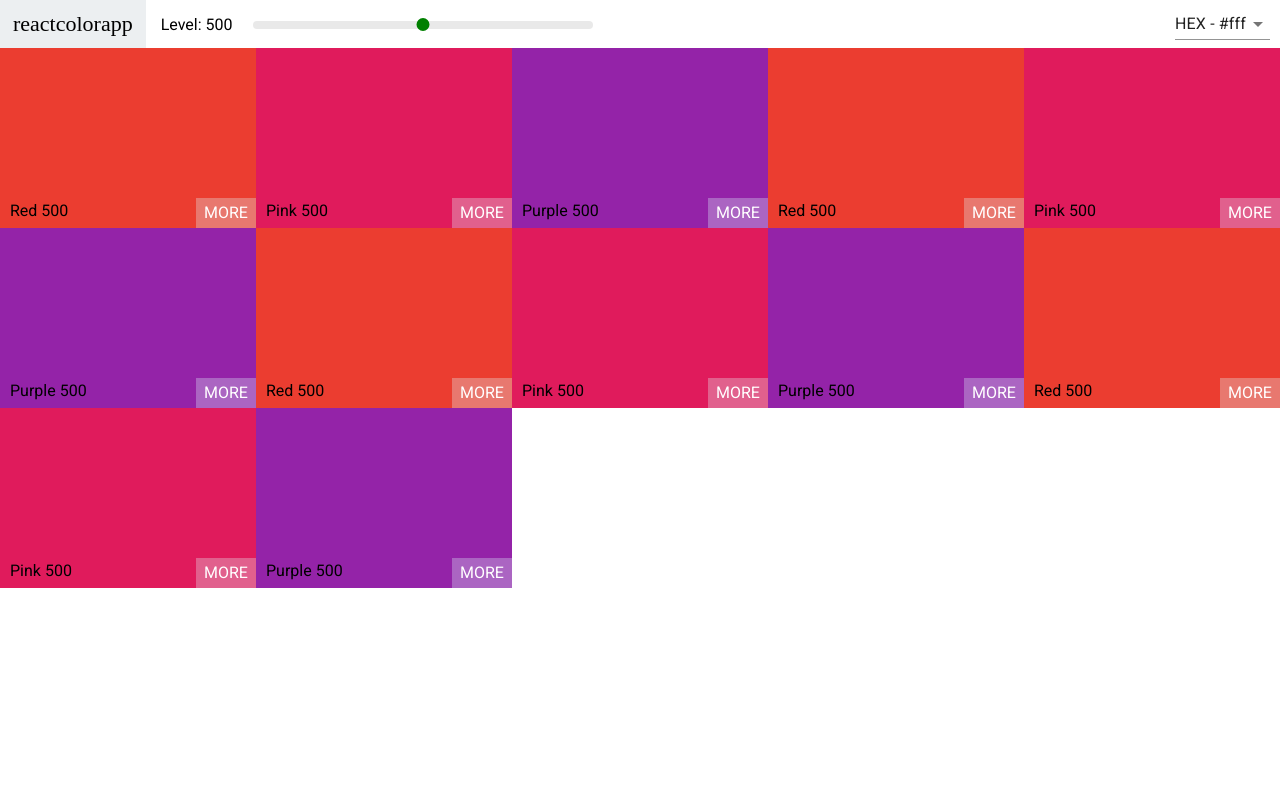
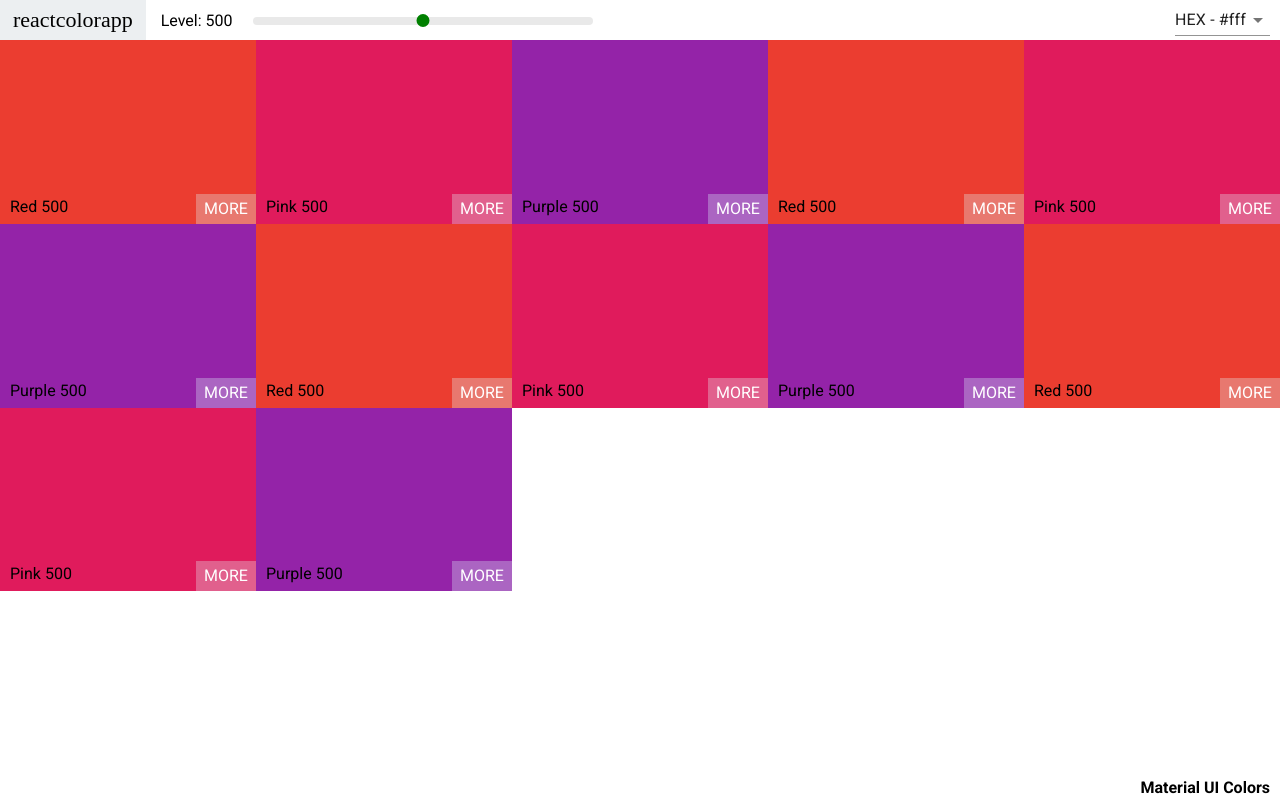
Before and after one commit to uladzislau-stuk/react-color-app, a React app: page /color-pallet in a window 1280 px wide. Built offline with nearby package versions, Linux system fonts and the light colour scheme.

Commit message:
Add footer and styled components

```diff
--- a/src/components/pages/ColorPalette/NavBar/NavBar.scss
+++ b/src/components/pages/ColorPalette/NavBar/NavBar.scss
@@ -2,7 +2,7 @@
     display: flex;
     align-items: center;
     justify-content: flex-start;
-    height: 6vh;
+    height: 40px;
 }
 
 .logo {
--- a/src/components/pages/ColorPalette/Palette/Palette.scss
+++ b/src/components/pages/ColorPalette/Palette/Palette.scss
@@ -1,3 +1,3 @@
 .Palette {
-	height: 90%;
+	height: calc(100% - 65px);
 }
--- a/src/containers/ColorPalette/ColorPalette.js
+++ b/src/containers/ColorPalette/ColorPalette.js
@@ -30,7 +30,7 @@ class ColorPalette extends Component {
 	}
 	render() {
 		const { level, format, showNotification } = this.state
-		const { colors } = this.props
+		const { colors, paletteName, emoji } = this.props
 
 		return (
 			<div className="ColorPalette">
@@ -47,6 +47,10 @@ class ColorPalette extends Component {
 					level={level}
 					format={format}
 				/>
+				<footer>
+					{paletteName}
+					<span>{emoji}</span>
+				</footer>
 			</div>
 		);
 	}
--- a/src/containers/ColorPalette/ColorPalette.scss
+++ b/src/containers/ColorPalette/ColorPalette.scss
@@ -1,3 +1,17 @@
 .ColorPalette {
 	height: 100vh;
 }
+
+footer {
+    background-color: white;
+    height: 25px;
+    display: flex;
+    justify-content: flex-end;
+    align-items: center;
+    font-weight: bold;
+    padding: 0 10px;
+
+    span {
+        font-size: 15px;
+    }
+}
```
